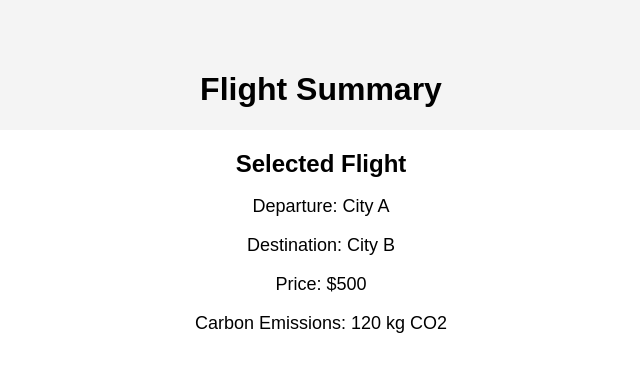
After one commit to Sprinter05/nullCO2, a Flask app: template frontend/templates/summary.html in a window 1280 px wide. The commit adds this page. Shown: the top 372 px of the page, without its empty margins (319-959 px from the left). Run offline with Flask 3, Linux system fonts and the light colour scheme; the template is opened without the code that fills it, so the values that code supplies are empty.

Commit message:
Creates boilerplate summary function, adds custom fonts

```diff
--- a/frontend/app.py
+++ b/frontend/app.py
@@ -129,3 +129,8 @@ def route():
         )
     else:  # As the API call is quite slow, we render a loading page while the data is being fetched
         return render_template("loading.html")
+
+
+@app.route("/summary", methods=["POST"])
+def summary():
+    return render_template("summary.html", flight=request.values.get("flight"))
--- a/frontend/templates/loading.html
+++ b/frontend/templates/loading.html
@@ -3,7 +3,7 @@
 
 <head>
     <meta charset="UTF-8">
-    <title>Loading...</title>
+    <title>Loading... | NullCO2</title>
 </head>
 
 <body>
--- /dev/null
+++ b/frontend/templates/summary.html
@@ -0,0 +1,57 @@
+<!DOCTYPE html>
+<html lang="en">
+<head>
+<meta charset="UTF-8">
+<meta name="viewport" content="width=device-width, initial-scale=1.0">
+<title>Flight Summary</title>
+<style>
+    body {
+        font-family: Arial, sans-serif;
+        background-color: #f4f4f4;
+        margin: 0;
+        padding: 0;
+    }
+    .container {
+        width: 80%;
+        margin: 0 auto;
+        padding-top: 50px;
+        text-align: center;
+    }
+    .summary-section {
+        background-color: #ffffff;
+        border-radius: 10px;
+        padding: 20px;
+        margin-bottom: 20px;
+    }
+    .summary-title {
+        font-size: 24px;
+        font-weight: bold;
+        margin-bottom: 10px;
+    }
+    .summary-details {
+        font-size: 18px;
+    }
+</style>
+</head>
+<body>
+
+<div class="container">
+    <h1>Flight Summary</h1>
+
+    <!-- Summary Section -->
+    <div class="summary-section">
+        <div class="summary-title">Selected Flight</div>
+        <div class="summary-details">
+            <p>Departure: City A</p>
+            <p>Destination: City B</p>
+            <p>Price: $500</p>
+            <p>Carbon Emissions: 120 kg CO2</p>
+        </div>
+    </div>
+
+    <!-- Add more summary sections for additional choices if needed -->
+
+</div>
+
+</body>
+</html>
--- a/frontend/utils.py
+++ b/frontend/utils.py
@@ -13,7 +13,6 @@ def get_location(loc: str):  # Get the coordinates of a location string
         timeout=100,
         proxies=proxies,
     )
-    print(a.content)
     return a.json()
 
 
```
Also changed, not shown: frontend/templates/airport-select.html (+26 -3 lines), frontend/templates/first.html (+29 -5 lines), frontend/templates/passenger-locations.html (+20 -8 lines), frontend/templates/route-description.html (+17 -3 lines).
